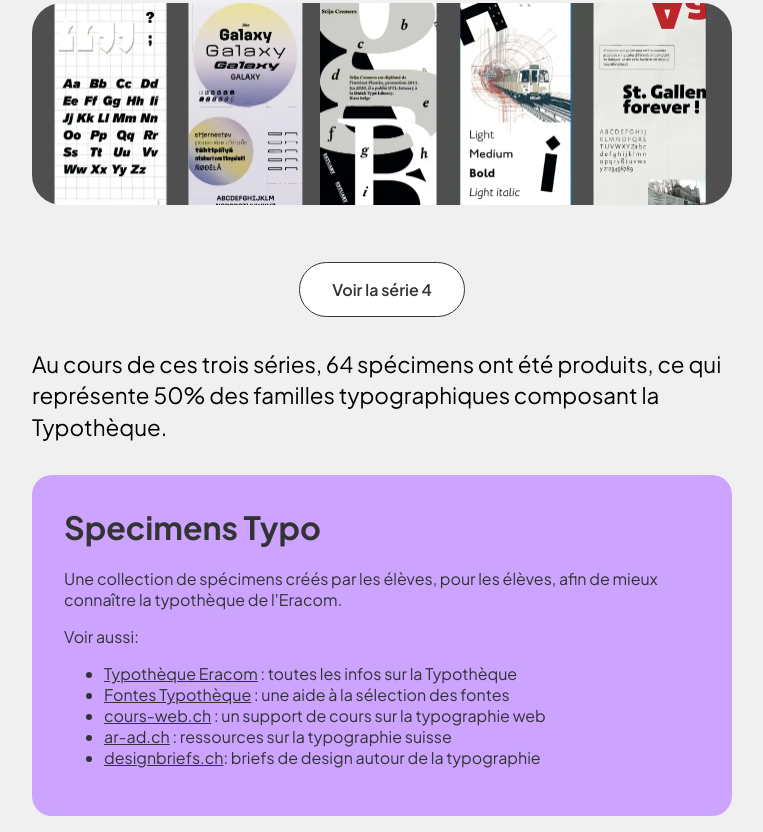
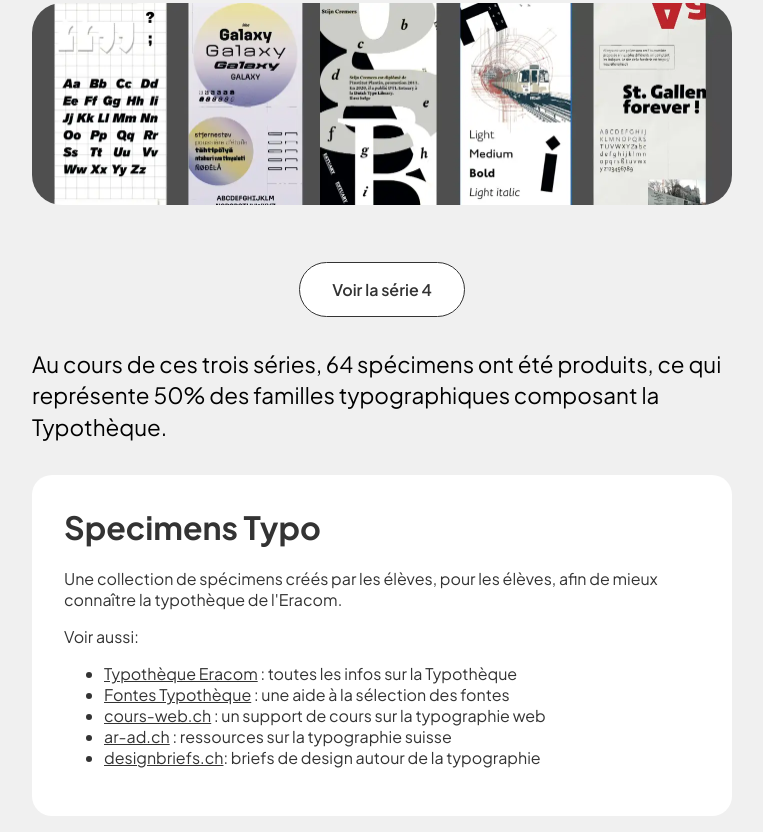
Before and after one commit to eracom/specimens-typo, a plain HTML site: page index.html in a window 1280 px wide. Shown: the part 1460-2292 px from the top of the page, without its empty margins (258-1021 px from the left). Drawn offline with Linux system fonts and the light colour scheme.

Commit message:
set footer color to white

```diff
--- a/css/style.css
+++ b/css/style.css
@@ -4,6 +4,7 @@
 :root {
   --black: #333;
   --dark-bg : #755c77;
+  --footer-bg: #fff;
 }
 
 body {
@@ -298,7 +299,7 @@ main {
 /* The Footer */
 
 footer {
-    background-color: #cca3ff;
+    background-color: var(--footer-bg);
     color: var(--black);
     padding: 2rem;
     border-radius: 20px;
```
